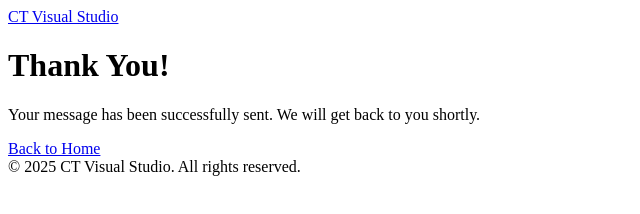
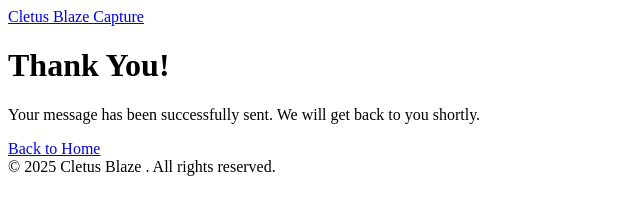
Before and after one commit to CletusBlaze/-capture, a plain HTML site: page thankyou.html in a window 1280 px wide. Shown: the whole page, without its empty margins (0-640 px from the left). Drawn offline with Linux system fonts and the light colour scheme.

Commit message:
Update thankyou.html

```diff
--- a/thankyou.html
+++ b/thankyou.html
@@ -3,13 +3,13 @@
 <head>
   <meta charset="UTF-8" />
   <meta name="viewport" content="width=device-width, initial-scale=1" />
-  <title>Thank You | CT Visual Studio</title>
+  <title>Thank You |Cletus Blaze Capture</title>
   <link href="https://cdn.jsdelivr.net/npm/bootstrap@5.3.3/dist/css/bootstrap.min.css" rel="t" />
 </head>
 <body>
   <nav class="navbar navbar-expand-lg navbar-dark bg-dark">
     <div class="container">
-      <a class="navbar-brand" href="index.html">CT Visual Studio</a>
+      <a class="navbar-brand" href="index.html">Cletus Blaze Capture</a>
     </div>
   </nav>
 
@@ -20,7 +20,7 @@
   </main>
 
   <footer class="bg-dark text-white text-center p-3">
-    &copy; 2025 CT Visual Studio. All rights reserved.
+    &copy; 2025 Cletus Blaze . All rights reserved.
   </footer>
 </body>
 </html>
```
